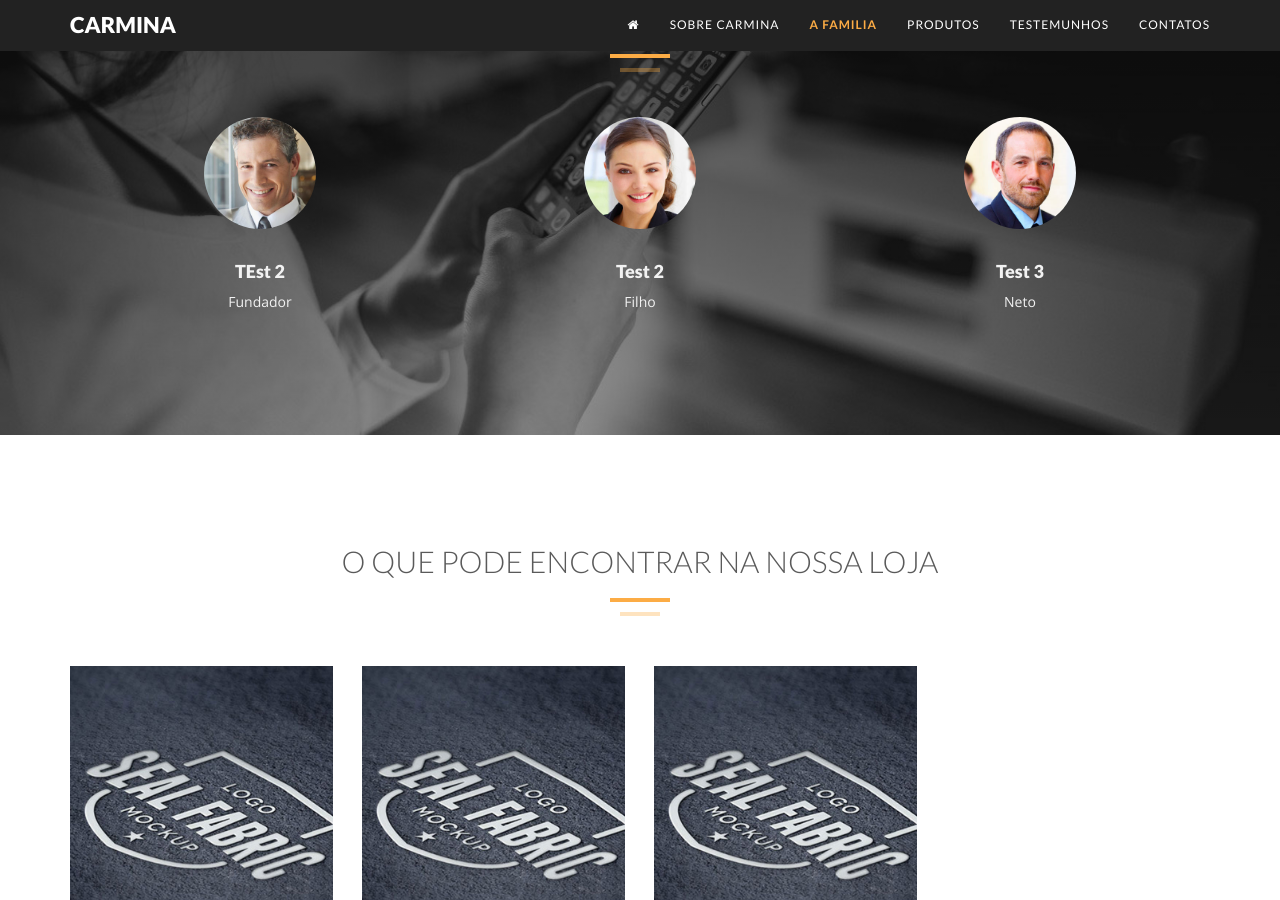
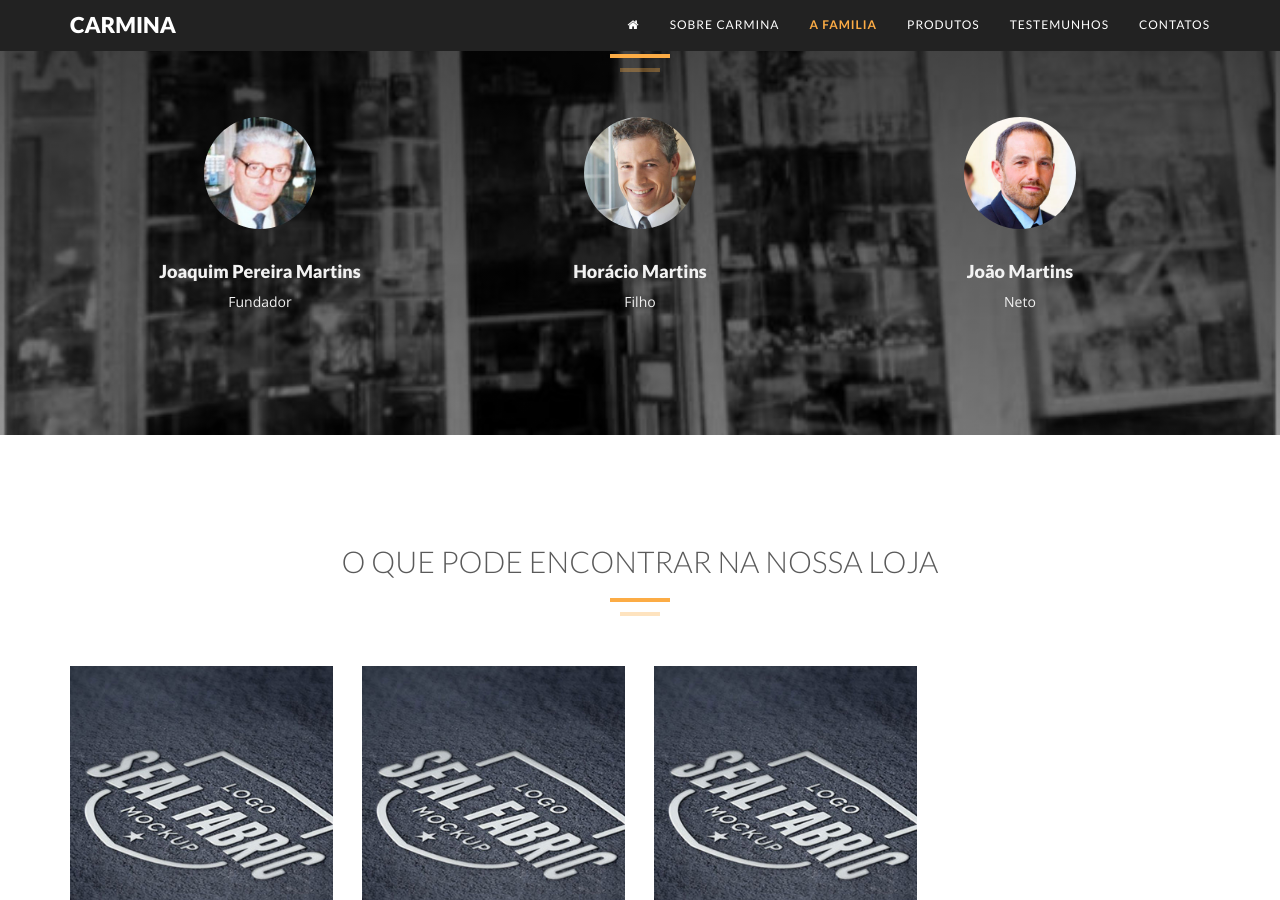
Before and after one commit to pmpfl/carmina, a Jekyll site: the page built from index.html, in a window 1280 px wide and 900 px high, scrolled down 1414 px. Built offline with Jekyll 4.4.1, drawn with Linux system fonts in a browser that asks for light colours; nearby versions of some CDN libraries.

Commit message:
test imgs

```diff
--- a/_data/wording.yml
+++ b/_data/wording.yml
@@ -15,14 +15,18 @@
 
 team_titile: A <strong>FAMILIA</strong>
 
-team_1_name: TEst 2
+team_1_name: Joaquim Pereira Martins
 team_1_position: Fundador
+team_1_img: 1.jpg
 
-team_2_name: Test 2
+team_2_name: Horácio Martins
 team_2_position: Filho
+team_2_img: 2.jpg
 
-team_3_name: Test 3
+team_3_name: João Martins
 team_3_position: Neto
+team_3_img: 3.jpg
+
 
 products_title: O que pode encontrar na nossa loja
 
--- a/_layouts/default.html
+++ b/_layouts/default.html
@@ -93,7 +93,7 @@
                 <div id="team" class="owl-carousel owl-theme row">
                     <div class="item">
                         <div class="thumbnail">
-                            <img src="img/team/01.jpg" alt="{{ site.data.wording.team_1_name }}" class="img-circle team-img">
+                            <img src="img/team/{{ site.data.wording.team_1_img }}" alt="{{ site.data.wording.team_1_name }}" class="img-circle team-img">
                             <div class="caption">
                                 <h3>{{ site.data.wording.team_1_name }}</h3>
                                 <p>{{ site.data.wording.team_1_position }}</p>
@@ -103,7 +103,7 @@
 
                     <div class="item">
                         <div class="thumbnail">
-                            <img src="img/team/02.jpg" alt="{{ site.data.wording.team_2_name }}" class="img-circle team-img">
+                            <img src="img/team/{{ site.data.wording.team_2_img }}" alt="{{ site.data.wording.team_2_name }}" class="img-circle team-img">
                             <div class="caption">
                                 <h3>{{ site.data.wording.team_2_name }}</h3>
                                 <p>{{ site.data.wording.team_2_position }}</p>
@@ -113,7 +113,7 @@
 
                     <div class="item">
                         <div class="thumbnail">
-                            <img src="img/team/03.jpg" alt="{{ site.data.wording.team_3_name }}" class="img-circle team-img">
+                            <img src="img/team/{{ site.data.wording.team_3_img }}" alt="{{ site.data.wording.team_3_name }}" class="img-circle team-img">
                             <div class="caption">
                                 <h3>{{ site.data.wording.team_3_name }}</h3>
                                 <p>{{ site.data.wording.team_3_position }}</p>
```
Also changed, not shown: img/0001.jpg (added), img/001.jpg (added), img/003.jpg (added), img/005.jpg (added), img/01.jpg, img/03.jpg, img/05.jpg, img/team/02.jpg (deleted), img/team/04.jpg (deleted), img/team/1.jpg (added), img/team/2.jpg (renamed from img/team/01.jpg), img/team/3.jpg (renamed from img/team/03.jpg).
